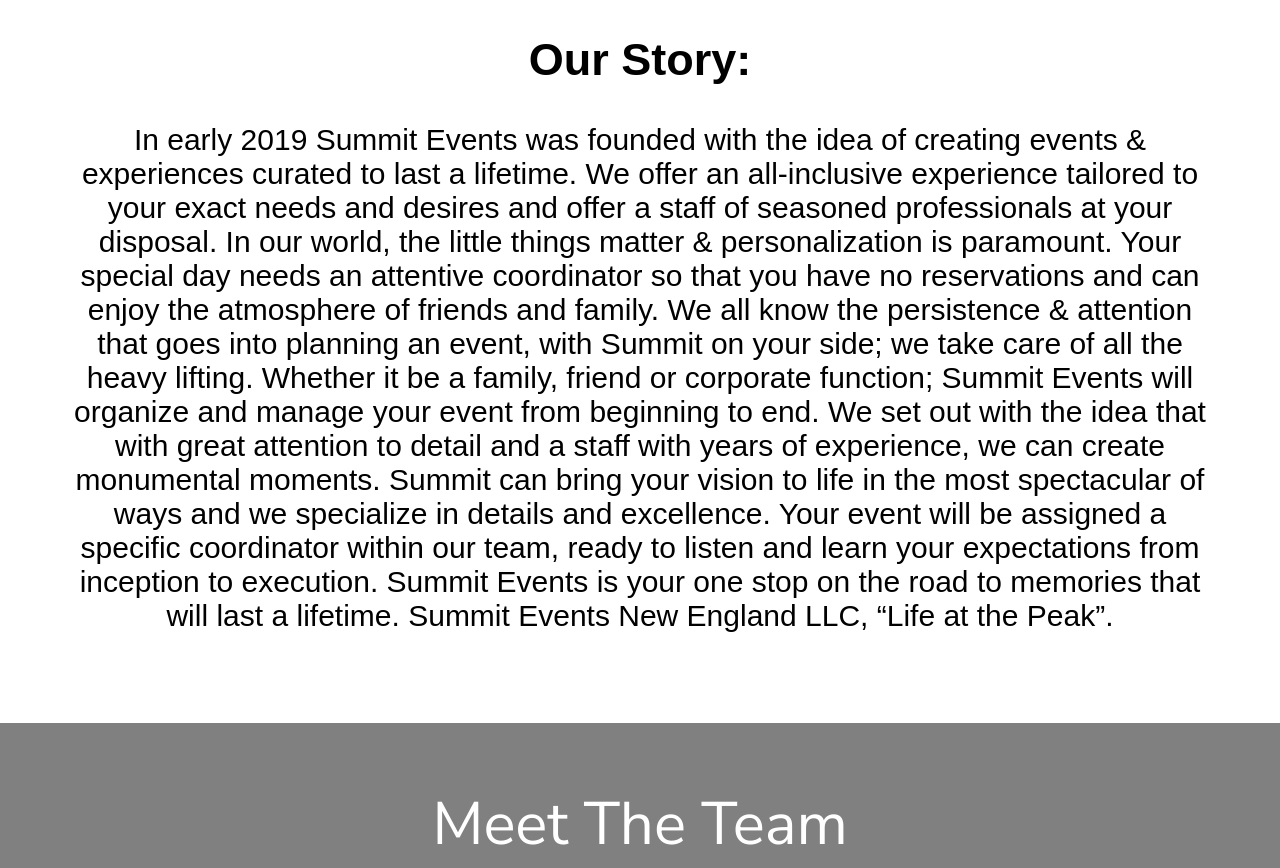
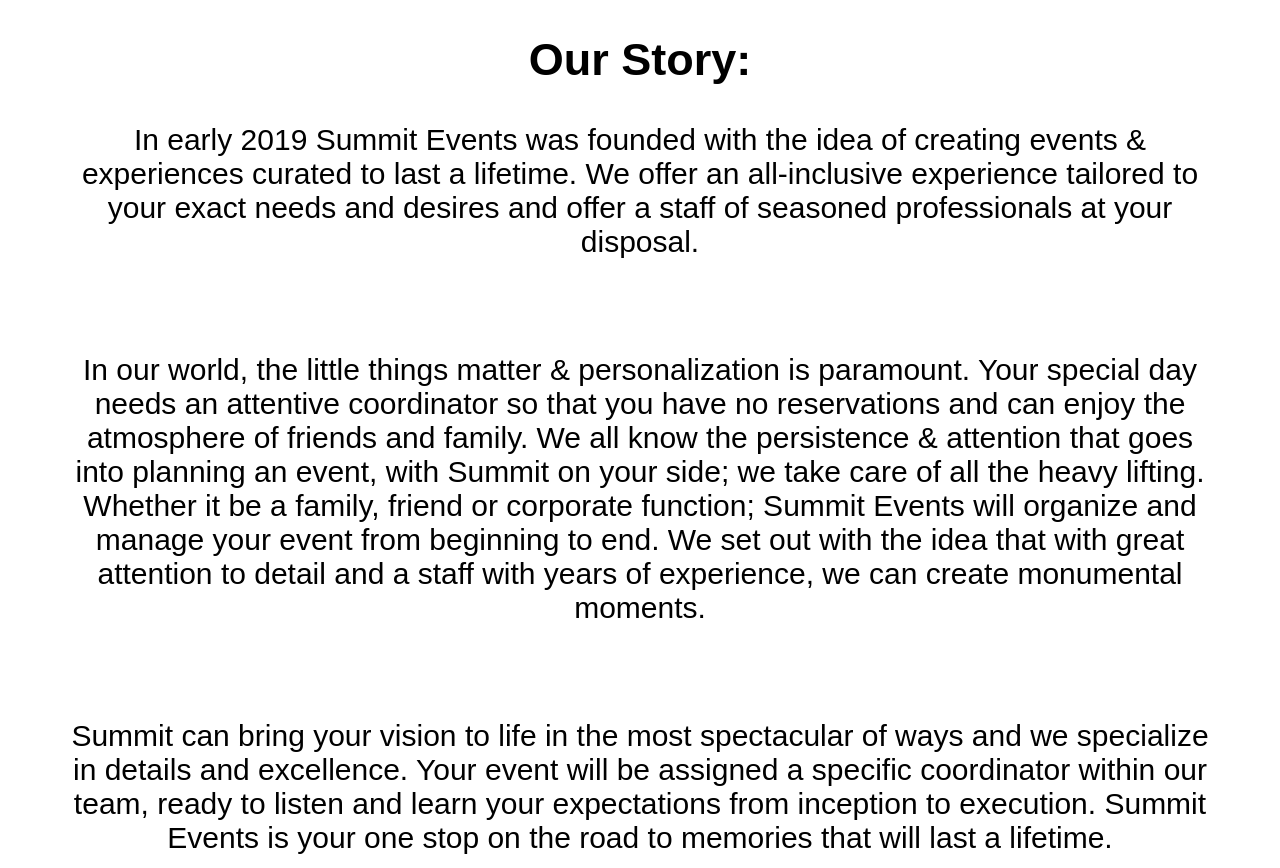
Before and after one commit to summiteventsnedev/summitevents.github.io, a plain HTML site: page index.html in a window 1280 px wide. Shown: the part 1294-2162 px from the top of the page. Drawn offline with Linux system fonts and the light colour scheme; a web font is replaced by a local one.

Commit message:
changes in about me

```diff
--- a/index.html
+++ b/index.html
@@ -29,7 +29,7 @@
         <span class="innerlanding">
             <img id="logoimg" src="images/logo.png" alt="summitLogo">
             <h1>SUMMIT EVENTS NEW ENGLAND</h1>
-            <h2><i>Live Life at The Peak</i></h2>
+            <h2><i>"Life at The Peak"</i></h2>
             <div class="iconContainer">
                 <a href="https://www.facebook.com/SumitEventsNewEngland"><img src="icons/Facebook.svg" /></a>
                 <a href="https://www.instagram.com/summiteventsne/"><img src="icons/Instagram.svg" /></a>
@@ -55,34 +55,21 @@
                 Summit Events New England is New England's most premier event management company servicing a rich &
                 diverse</p>
             <h1>Our Story:</h1>
-            <p>In early 2019 Summit Events was founded with the idea of creating events & experiences curated to
-                last a
-                lifetime.
-                We offer an all-inclusive experience tailored to your exact needs and desires and offer a staff of
-                seasoned
-                professionals at your disposal.
-                In our world, the little things matter & personalization is paramount.
-                Your special day needs an attentive coordinator so that you have no reservations and can enjoy the
-                atmosphere of friends and family.
-                We all know the persistence & attention that goes into planning an event, with Summit on your side;
-                we
-                take
-                care of all the heavy lifting.
-                Whether it be a family, friend or corporate function; Summit Events will organize and manage your
-                event
-                from
-                beginning to end.
-                We set out with the idea that with great attention to detail and a staff with years of experience,
-                we
-                can
-                create monumental moments.
-                Summit can bring your vision to life in the most spectacular of ways and we specialize in details
-                and
-                excellence.
-                Your event will be assigned a specific coordinator within our team, ready to listen and learn your
-                expectations from inception to execution.
-                Summit Events is your one stop on the road to memories that will last a lifetime.
-                Summit Events New England LLC, “Life at the Peak”.</p>
+            <p>In early 2019 Summit Events was founded with the idea of creating events & experiences curated to last a lifetime. We
+                offer an all-inclusive experience tailored to your exact needs and desires and offer a staff of seasoned
+                professionals at your disposal. </p>
+            <br>
+            <p>In our world, the little things matter & personalization is paramount. Your special day needs an attentive
+                coordinator so that you have no reservations and can enjoy the atmosphere of friends and family. We all know the
+                persistence & attention that goes into planning an event, with Summit on your side; we take care of all the heavy
+                lifting. Whether it be a family, friend or corporate function; Summit Events will organize and manage your event
+                from beginning to end. We set out with the idea that with great attention to detail and a staff with years of
+                experience, we can create monumental moments. </p>
+            <br>
+            <p>Summit can bring your vision to life in the most spectacular of ways and we specialize in details and excellence.
+                Your event will be assigned a specific coordinator within our team, ready to listen and learn your expectations from
+                inception to execution. Summit Events is your one stop on the road to memories that will last a lifetime. </p>
+            <br>
         </div>
 </section>
 </section>
```
